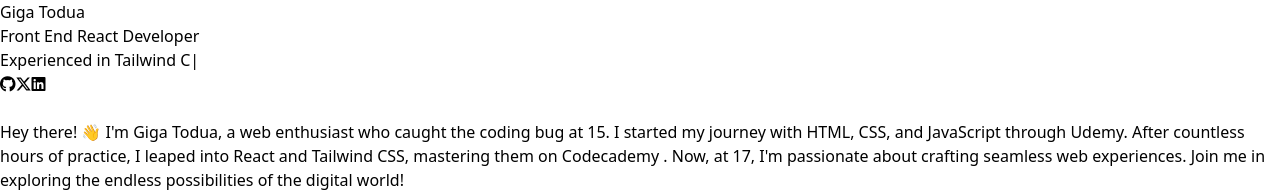
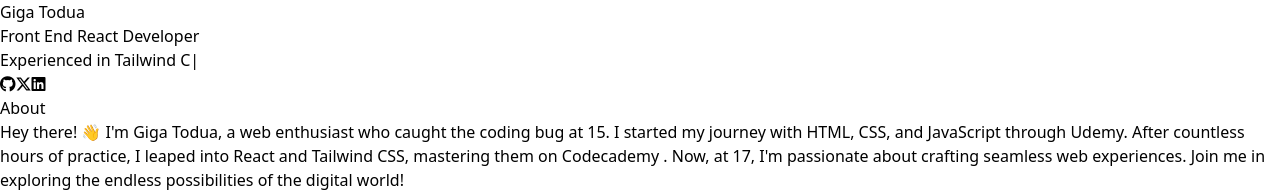
Before and after one commit to Todu66/personal-portfolio, a React (Vite) app: page / in a window 1280 px wide. Shown: the top 192 px of the page. Built offline with nearby package versions, Linux system fonts and the light colour scheme; a small style sheet from the web is missing.

Commit message:
fixing height bug,adding stuff

```diff
--- a/src/components/About.jsx
+++ b/src/components/About.jsx
@@ -2,6 +2,7 @@ import React, { useState, useEffect } from 'react';
 import ReactTyped from "react-typed";
 import '@fortawesome/fontawesome-free/css/all.min.css'; // Import the Font Awesome CSS
 import Slider from "./Slider"
+
 // --lightest-slate: #ccd6f6;
 // green: [#64ffda]
 
@@ -18,7 +19,7 @@ export const About = () => {
   // }, []);
   // className={`text-smooth-appear ${isVisible ? 'active' : ''}`}
   return (
-    <div>
+    <div className='min-h-screen'>
 
         <h2 className='text-[#ccd6f6] font-bold text-4xl'>Giga Todua</h2>
         <h2 className='text-[#ccd6f6] font-medium text-3xl mt-2'>Front End React Developer</h2>
@@ -42,10 +43,15 @@ export const About = () => {
         </div>
         {/* about me */}
         <div className='flex flex-col text-[#AAAAAA] font-medium mt-10 gap-5'>
-          <p className={`text-[#E6E6E6] uppercase textc text-smooth-appear `}>About</p>
+          <p className="text-[#E6E6E6] uppercase ">About</p>
           <h3> Hey there! 👋 I'm Giga Todua, a web enthusiast who caught the coding bug at 15. I started my journey with HTML, CSS, and JavaScript through <a className=' text-[#E6E6E6] hover:text-[#64ffda] font-bold duration-150 ease-in-out' href='https://www.udemy.com/?matchtype=e' target='_blank'>Udemy</a>. After countless hours of practice, I leaped into React and Tailwind CSS, mastering them on <a className='text-[#E6E6E6] hover:text-[#64ffda] font-bold duration-150 ease-in-out' href='https://www.codecademy.com/learn'  target='_blank'>Codecademy</a> . Now, at 17, I'm passionate about crafting seamless web experiences. Join me in exploring the endless possibilities of the digital world!</h3>
         </div>
         <Slider />
+        {/* <div>
+          <p>
+            Lorem ipsum dolor sit amet consectetur adipisicing elit. Sequi quas architecto repellat culpa! Facere nisi nobis ex eius voluptas quas dignissimos numquam, ullam alias? Beatae adipisci maiores ratione quo earum!
+          </p>
+        </div> */}
     </div>
   )
 }
```
